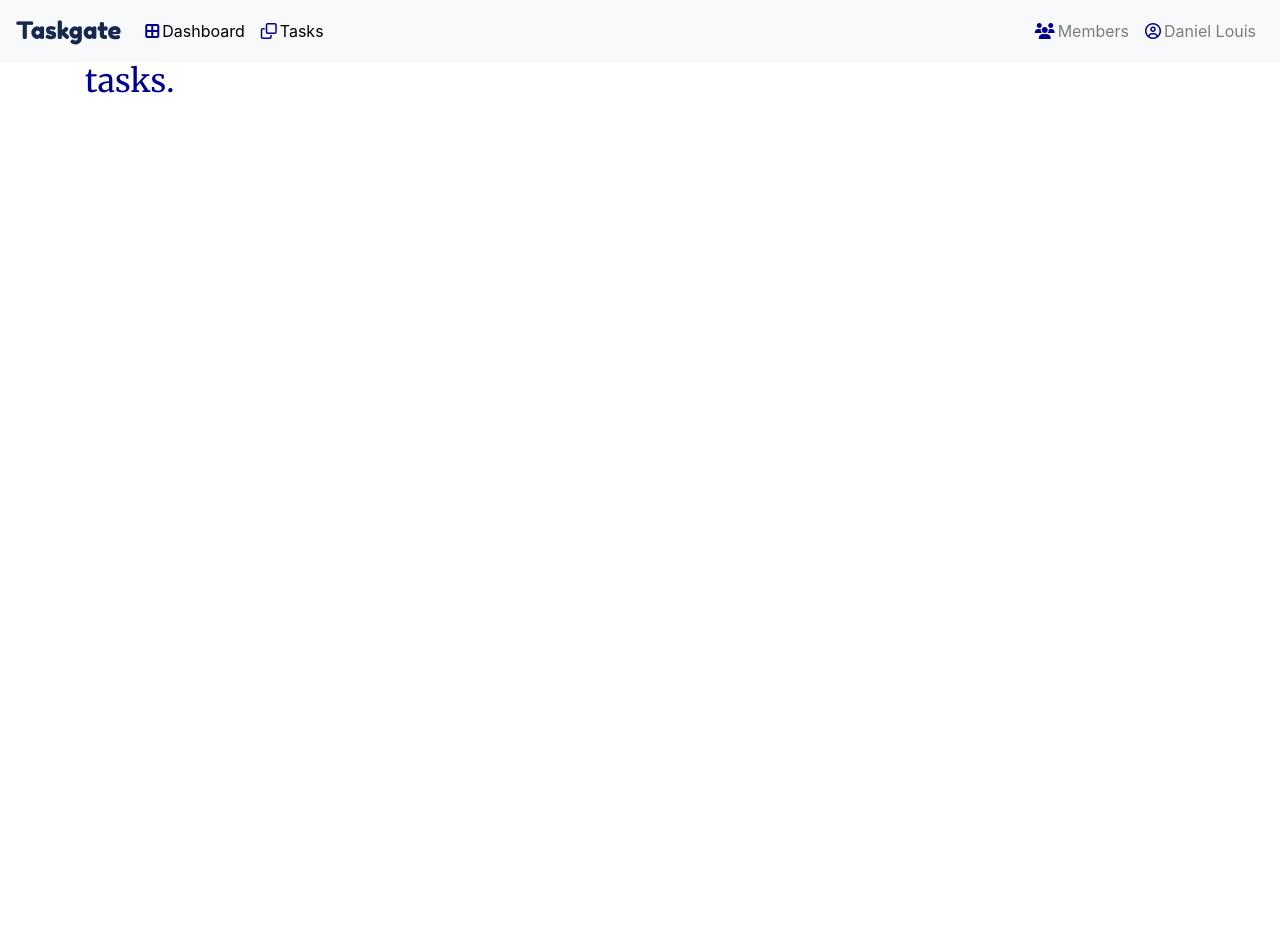
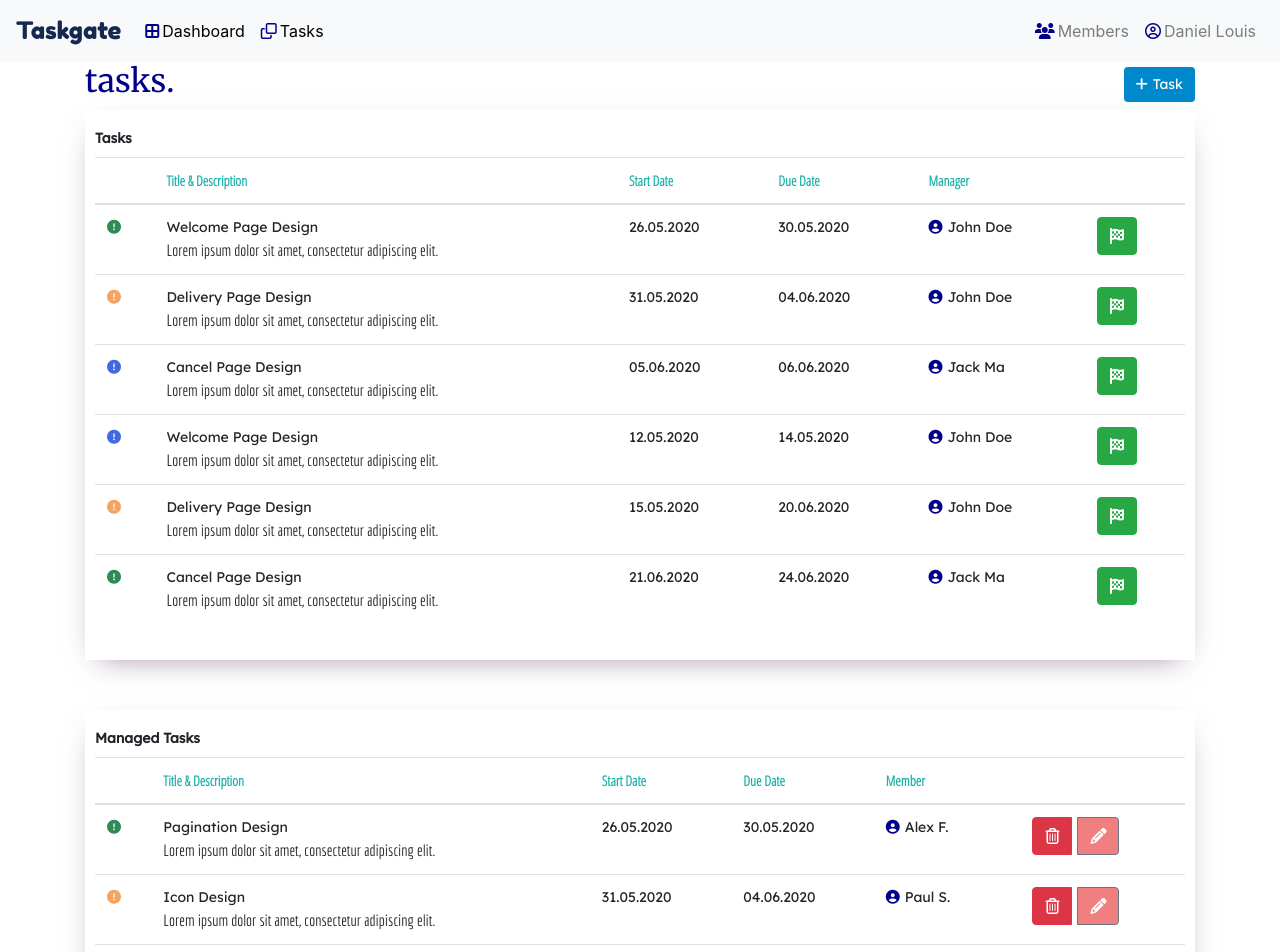
Before and after one commit to cihanarsln/taskgate-frontend, a React (Create React App) app: page /tasks in a window 1280 px wide. Shown: the top 952 px of the page. Before the commit the page ends 800 px from the top, so only its background shows below. Built offline with nearby package versions, Linux system fonts and the light colour scheme.

Commit message:
Tasks Page

```diff
--- a/public/index.html
+++ b/public/index.html
@@ -20,6 +20,7 @@
     <link href="https://fonts.googleapis.com/css2?family=Merriweather&display=swap" rel="stylesheet">
     <link href="https://fonts.googleapis.com/css2?family=Lexend+Deca&display=swap" rel="stylesheet">
     <link href="https://fonts.googleapis.com/css2?family=Open+Sans+Condensed:wght@300&display=swap" rel="stylesheet">
+    <link href="https://fonts.googleapis.com/css2?family=Economica&display=swap" rel="stylesheet">
 
     <script src="https://kit.fontawesome.com/a076d05399.js"></script>
     <title>Taskgate</title>
--- a/src/components/tasks/Tasks.js
+++ b/src/components/tasks/Tasks.js
@@ -1,13 +1,161 @@
 import React, { useState } from 'react';
+import { Table, Button, ButtonGroup } from 'react-bootstrap';
 import '../../css/Tasks.css';
 
 const Tasks = () => {
+    const [tasks, setTasks] = useState([
+        {id: "1", title: "Welcome Page Design", description: "Lorem ipsum dolor sit amet, consectetur adipiscing elit.", startDate: "26.05.2020", dueDate: "30.05.2020", difficulty:"3", manager:{id: "1", name:"John Doe"}, member:{id: "3", name:"Daniel Louis"}},
+        {id: "2", title: "Delivery Page Design", description: "Lorem ipsum dolor sit amet, consectetur adipiscing elit.", startDate: "31.05.2020", dueDate: "04.06.2020", difficulty:"2", manager:{id: "1", name:"John Doe"}, member:{id: "3", name:"Daniel Louis"}},
+        {id: "3", title: "Cancel Page Design", description: "Lorem ipsum dolor sit amet, consectetur adipiscing elit.", startDate: "05.06.2020", dueDate: "06.06.2020", difficulty:"1", manager:{id: "2", name:"Jack Ma"}, member:{id: "3", name:"Daniel Louis"}},
+        {id: "7", title: "Welcome Page Design", description: "Lorem ipsum dolor sit amet, consectetur adipiscing elit.", startDate: "12.05.2020", dueDate: "14.05.2020", difficulty:"1", manager:{id: "1", name:"John Doe"}, member:{id: "3", name:"Daniel Louis"}},
+        {id: "8", title: "Delivery Page Design", description: "Lorem ipsum dolor sit amet, consectetur adipiscing elit.", startDate: "15.05.2020", dueDate: "20.06.2020", difficulty:"2", manager:{id: "1", name:"John Doe"}, member:{id: "3", name:"Daniel Louis"}},
+        {id: "9", title: "Cancel Page Design", description: "Lorem ipsum dolor sit amet, consectetur adipiscing elit.", startDate: "21.06.2020", dueDate: "24.06.2020", difficulty:"3", manager:{id: "2", name:"Jack Ma"}, member:{id: "3", name:"Daniel Louis"}},
+    ]);
+
+    const [managedTasks, setManagedTasks] = useState([
+        {id: "4", title: "Pagination Design", description: "Lorem ipsum dolor sit amet, consectetur adipiscing elit.", startDate: "26.05.2020", dueDate: "30.05.2020", difficulty:"3", manager:{id: "3", name:"Daniel Louis"}, member:{id: "4", name:"Alex F."}},
+        {id: "5", title: "Icon Design", description: "Lorem ipsum dolor sit amet, consectetur adipiscing elit.", startDate: "31.05.2020", dueDate: "04.06.2020", difficulty:"2", manager:{id: "3", name:"Daniel Louis"}, member:{id: "4", name:"Paul S."}},
+        {id: "6", title: "Welcome Page Tests", description: "Lorem ipsum dolor sit amet, consectetur adipiscing elit.", startDate: "05.06.2020", dueDate: "09.06.2020", difficulty:"3", manager:{id: "3", name:"Daniel Louis"}, member:{id: "5", name:"Devid B."}},
+        {id: "10", title: "Icon Design", description: "Lorem ipsum dolor sit amet, consectetur adipiscing elit.", startDate: "09.06.2020", dueDate: "11.06.2020", difficulty:"1", manager:{id: "3", name:"Daniel Louis"}, member:{id: "4", name:"Paul S."}},
+    ]);
     return(
         <div className="container">
+            <Button id="tasks-add-task">
+                <i className="fas fa-plus icon-tasks-add"></i>
+                Task
+            </Button>
             <h1 id="h1-tasks">tasks.</h1>
-
+            {renderTasks(tasks)}
+            {renderManagedTasks(managedTasks)}
         </div>
     );
 };
 
+const renderTasks = (tasks) => {
+    return(
+        <div id="tasks-list">
+            <h1 id="tasks-list-h1">Tasks</h1>
+                <Table responsive>
+                    <thead id="tasks-list-title">
+                        <tr>
+                            <th></th>
+                            <th>Title & Description</th>
+                            <th>Start Date</th>
+                            <th>Due Date</th>
+                            <th>Manager</th>
+                            <th></th>
+                        </tr>
+                    </thead>
+                    <tbody id="tasks-list-body">
+                        {renderList(tasks)}
+                    </tbody>
+                </Table>
+        </div>
+    );
+};
+
+const renderList = (tasks) => {
+    return tasks.map(task => {
+        return(
+            <tr key={task.id}>
+                <td>
+                    {renderDifficultyIcon(task.difficulty)}
+                </td>
+                <td>
+                    {task.title}
+                    <br />
+                    <span id="tasks-list-description">
+                        {task.description}
+                    </span>
+                </td>
+                <td>
+                    {task.startDate}
+                </td>
+                <td>
+                    {task.dueDate}
+                </td>
+                <td>
+                    <i className="fas fa-user-circle" id="tasks-manager-icon"></i>
+                    {task.manager.name}
+                </td>
+                <td>
+                    <Button variant="success">
+                        <i className="fas fa-flag-checkered"></i>
+                    </Button>
+                </td>
+            </tr>
+        );
+    });
+};
+
+const renderManagedTasks = (tasks) => {
+    return(
+        <div id="tasks-list">
+            <h1 id="tasks-list-h1">Managed Tasks</h1>
+                <Table responsive>
+                    <thead id="tasks-list-title">
+                        <tr>
+                            <th></th>
+                            <th>Title & Description</th>
+                            <th>Start Date</th>
+                            <th>Due Date</th>
+                            <th>Member</th>
+                            <th></th>
+                        </tr>
+                    </thead>
+                    <tbody id="tasks-list-body">
+                        {renderManagedList(tasks)}
+                    </tbody>
+                </Table>
+        </div>
+    );
+};
+
+const renderManagedList = (tasks) => {
+    return tasks.map(task => {
+        return(
+            <tr key={task.id}>
+                <td>
+                    {renderDifficultyIcon(task.difficulty)}
+                </td>
+                <td>
+                    {task.title}
+                    <br />
+                    <span id="tasks-list-description">
+                        {task.description}
+                    </span>
+                </td>
+                <td>
+                    {task.startDate}
+                </td>
+                <td>
+                    {task.dueDate}
+                </td>
+                <td>
+                    <i className="fas fa-user-circle" id="tasks-manager-icon"></i>
+                    {task.member.name}
+                </td>
+                <td>
+                    <ButtonGroup>
+                        <Button variant="danger">
+                            <i className="far fa-trash-alt"></i>
+                        </Button>
+                        <Button variant="secondary" id="tasks-edit-button">
+                            <i className="fas fa-pencil-alt"></i>
+                        </Button>
+                    </ButtonGroup>
+                </td>
+            </tr>
+        );
+    });
+};
+
+const renderDifficultyIcon = (diff) => {
+    const diffColor = ["blue", "green", "red"][parseInt(diff, 10)-1];
+    const cN = `fas fa-exclamation-circle ${diffColor}-difficulty`;
+    return(
+        <i className={cN}></i>
+    );
+}
+
 export default Tasks;
--- a/src/css/Tasks.css
+++ b/src/css/Tasks.css
@@ -4,3 +4,71 @@
     color: darkblue;
     margin-bottom: 10px;
 }
+
+#tasks-list{
+    -webkit-box-shadow: 0px 10px 30px -15px rgba(145,114,145,1);
+    -moz-box-shadow: 0px 10px 30px -15px rgba(145,114,145,1);
+    box-shadow: 0px 10px 30px -15px rgba(145,114,145,1);
+    padding: 20px 10px;
+    margin-bottom: 50px;
+}
+
+#tasks-list-h1{
+    font-family: Lexend Deca;
+    font-size: 14px;
+    margin-bottom: 10px;
+    font-weight: bold;
+}
+
+#tasks-list-title{
+    font-family: 'Open Sans Condensed', sans-serif;
+    font-size: 14px;
+    color: lightseagreen;
+}
+
+#tasks-manager-icon{
+    color: darkblue;
+    margin-right: 5px;
+}
+
+#tasks-list-body{
+    font-family: Lexend Deca;
+    font-size: 14px;
+}
+
+#tasks-list-description{
+    font-family: 'Economica', sans-serif;
+    font-size: medium;
+}
+
+.blue-difficulty{
+    color: royalblue;
+}
+
+.green-difficulty{
+    color: sandybrown;
+}
+
+.red-difficulty{
+    color: seagreen;
+}
+
+#tasks-edit-button{
+    margin-left: 5px;
+    background-color: lightcoral;
+}
+
+#tasks-add-task{
+    font-family: Lexend Deca;
+    font-size: 14px;
+    height: 35px;
+    background-color: #0088cc;
+    margin-top: 5px;
+    margin-bottom: 10px;
+    float: right;
+    border: none;
+}
+
+.icon-tasks-add{
+    margin-right: 5px;
+}
```
